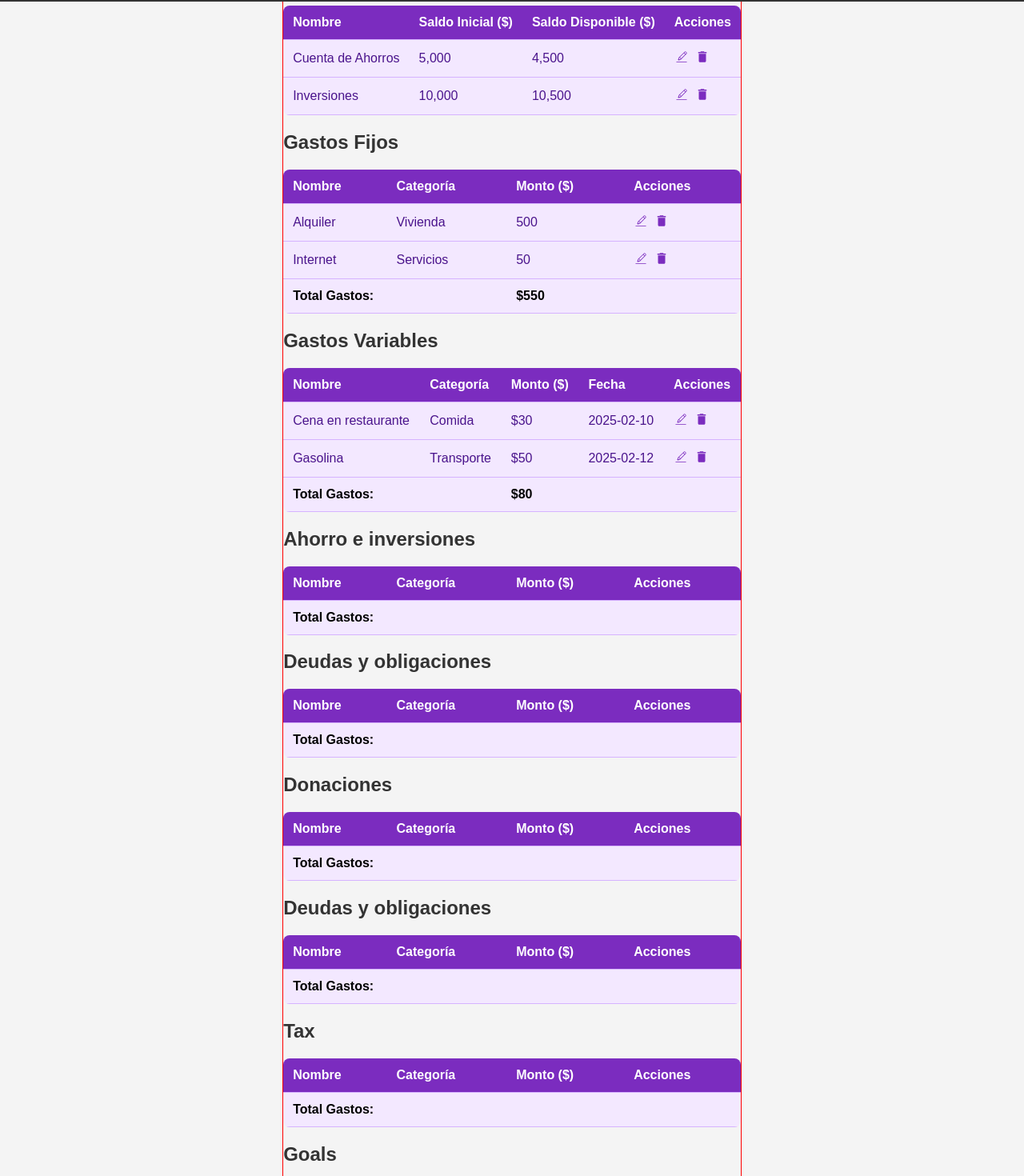
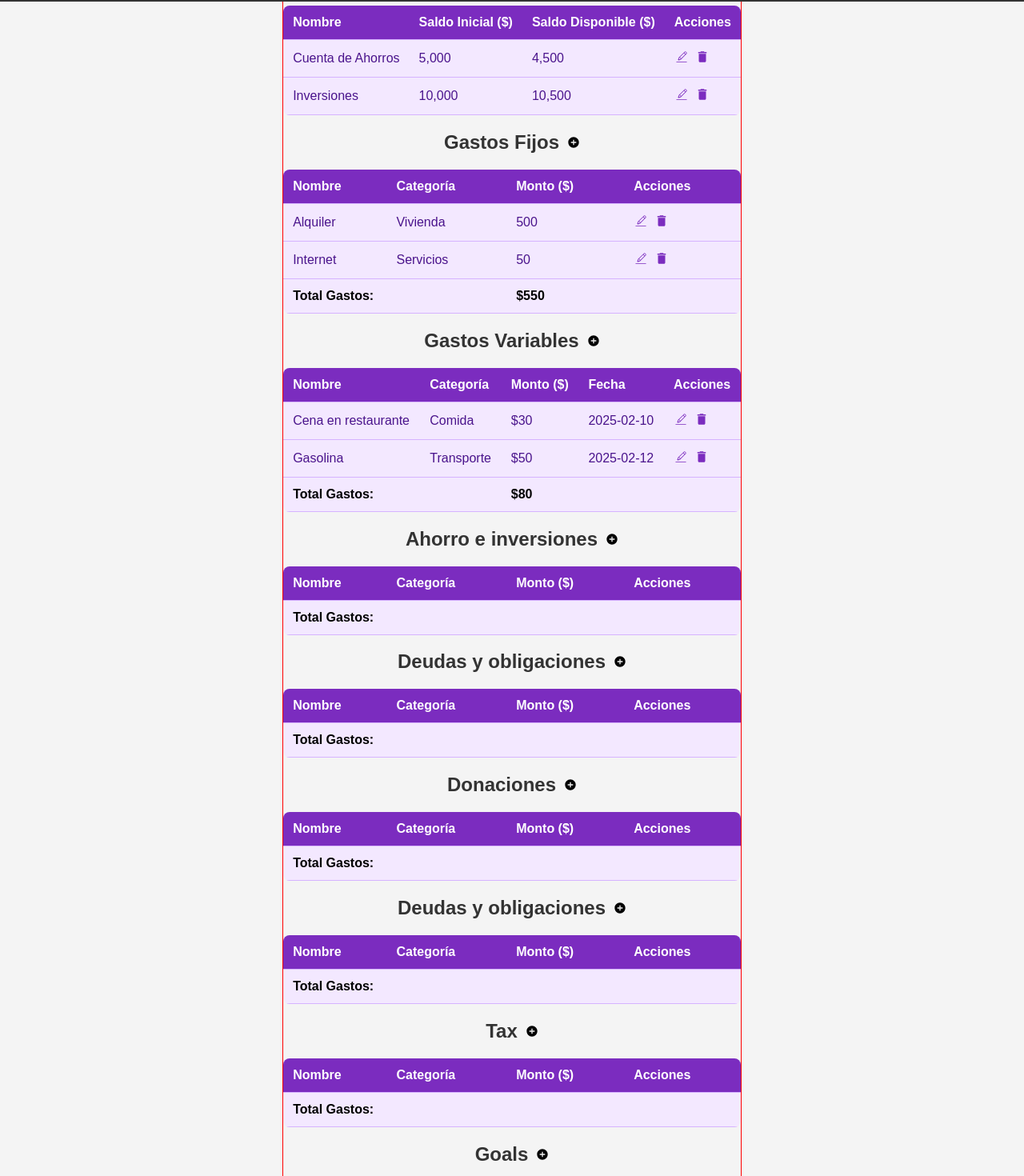
Before and after one commit to luisdavid24/financial_management_app_fronted, a React (Create React App) app: page /Budget in a window 1280 px wide. Shown: the part 58-1528 px from the top of the page at 80% size. Built offline with nearby package versions, Linux system fonts and the light colour scheme.

Commit message:
I use MdOutlineAddCircle

```diff
--- a/src/Budget/Debts.jsx
+++ b/src/Budget/Debts.jsx
@@ -1,11 +1,15 @@
 import React, { useState } from "react";
 import { CiEdit } from "react-icons/ci";
 import { MdDelete } from "react-icons/md";
+import { MdOutlineAddCircle } from "react-icons/md";
 
 export default function Debts() {
   return (
     <div>
-      <h2>Deudas y obligaciones</h2>
+      <div className="containerIconCategory">
+        <h2>Deudas y obligaciones</h2>
+        <MdOutlineAddCircle />
+      </div>
 
       <table className="tableCategory">
         <thead>
--- a/src/Budget/Donations.jsx
+++ b/src/Budget/Donations.jsx
@@ -1,11 +1,15 @@
 import React, { useState } from "react";
 import { CiEdit } from "react-icons/ci";
 import { MdDelete } from "react-icons/md";
+import { MdOutlineAddCircle } from "react-icons/md";
 
 export default function Donations() {
   return (
     <div>
-      <h2>Donaciones</h2>
+      <div className="containerIconCategory">
+        <h2>Donaciones</h2>
+        <MdOutlineAddCircle />
+      </div>
 
       <table className="tableCategory">
         <thead>
--- a/src/Budget/FinanceTable.jsx
+++ b/src/Budget/FinanceTable.jsx
@@ -1,11 +1,15 @@
 import React, { useState } from "react";
 import { CiEdit } from "react-icons/ci";
 import { MdDelete } from "react-icons/md";
+import { MdOutlineAddCircle } from "react-icons/md";
 
 export default function FinanceTable() {
   return (
     <div>
-      <h2>Ahorro e inversiones</h2>
+      <div className="containerIconCategory">
+        <h2>Ahorro e inversiones</h2>
+        <MdOutlineAddCircle />
+      </div>
 
       <table className="tableCategory">
         <thead>
--- a/src/Budget/FixedCostsTable.jsx
+++ b/src/Budget/FixedCostsTable.jsx
@@ -1,6 +1,7 @@
 import React, { useState } from "react";
 import { CiEdit } from "react-icons/ci";
 import { MdDelete } from "react-icons/md";
+import { MdOutlineAddCircle } from "react-icons/md";
 
 export default function FixedCostsTable() {
   const [expenses, setExpenses] = useState([
@@ -38,7 +39,10 @@ export default function FixedCostsTable() {
 
   return (
     <div className="expense-box">
-      <h2>Gastos Fijos</h2>
+      <div className="containerIconCategory">
+        <h2>Gastos Fijos</h2>
+        <MdOutlineAddCircle />
+      </div>
 
       <table className="tableCategory">
         <thead>
--- a/src/Budget/Goals.jsx
+++ b/src/Budget/Goals.jsx
@@ -1,11 +1,15 @@
 import React, { useState } from "react";
 import { CiEdit } from "react-icons/ci";
 import { MdDelete } from "react-icons/md";
+import { MdOutlineAddCircle } from "react-icons/md";
 
 export default function Goals() {
   return (
     <div>
-      <h2>Goals</h2>
+      <div className="containerIconCategory">
+        <h2>Goals</h2>
+        <MdOutlineAddCircle />
+      </div>
 
       <table className="tableCategory">
         <thead>
--- a/src/Budget/Tax.jsx
+++ b/src/Budget/Tax.jsx
@@ -1,11 +1,15 @@
 import React, { useState } from "react";
 import { CiEdit } from "react-icons/ci";
 import { MdDelete } from "react-icons/md";
+import { MdOutlineAddCircle } from "react-icons/md";
 
 export default function Tax() {
   return (
     <div>
-      <h2>Tax</h2>
+      <div className="containerIconCategory">
+        <h2>Tax</h2>
+        <MdOutlineAddCircle />
+      </div>
 
       <table className="tableCategory">
         <thead>
--- a/src/Budget/UnforeseenEvents.jsx
+++ b/src/Budget/UnforeseenEvents.jsx
@@ -1,11 +1,15 @@
 import React, { useState } from "react";
 import { CiEdit } from "react-icons/ci";
 import { MdDelete } from "react-icons/md";
+import { MdOutlineAddCircle } from "react-icons/md";
 
 export default function UnforeseenEvents() {
   return (
     <div>
-      <h2>Deudas y obligaciones</h2>
+      <div className="containerIconCategory">
+        <h2>Deudas y obligaciones</h2>
+        <MdOutlineAddCircle />
+      </div>
 
       <table className="tableCategory">
         <thead>
--- a/src/Budget/VariableExpenses.jsx
+++ b/src/Budget/VariableExpenses.jsx
@@ -1,6 +1,7 @@
 import React, { useState } from "react";
 import { CiEdit } from "react-icons/ci";
 import { MdDelete } from "react-icons/md";
+import { MdOutlineAddCircle } from "react-icons/md";
 
 export default function VariableExpenses() {
   const [expenses, setExpenses] = useState([
@@ -56,7 +57,10 @@ export default function VariableExpenses() {
 
   return (
     <div className="expense-box">
-      <h2>Gastos Variables</h2>
+      <div className="containerIconCategory">
+        <h2>Gastos Variables</h2>
+        <MdOutlineAddCircle />
+      </div>
 
       <table className="tableCategory">
         <thead>
```
